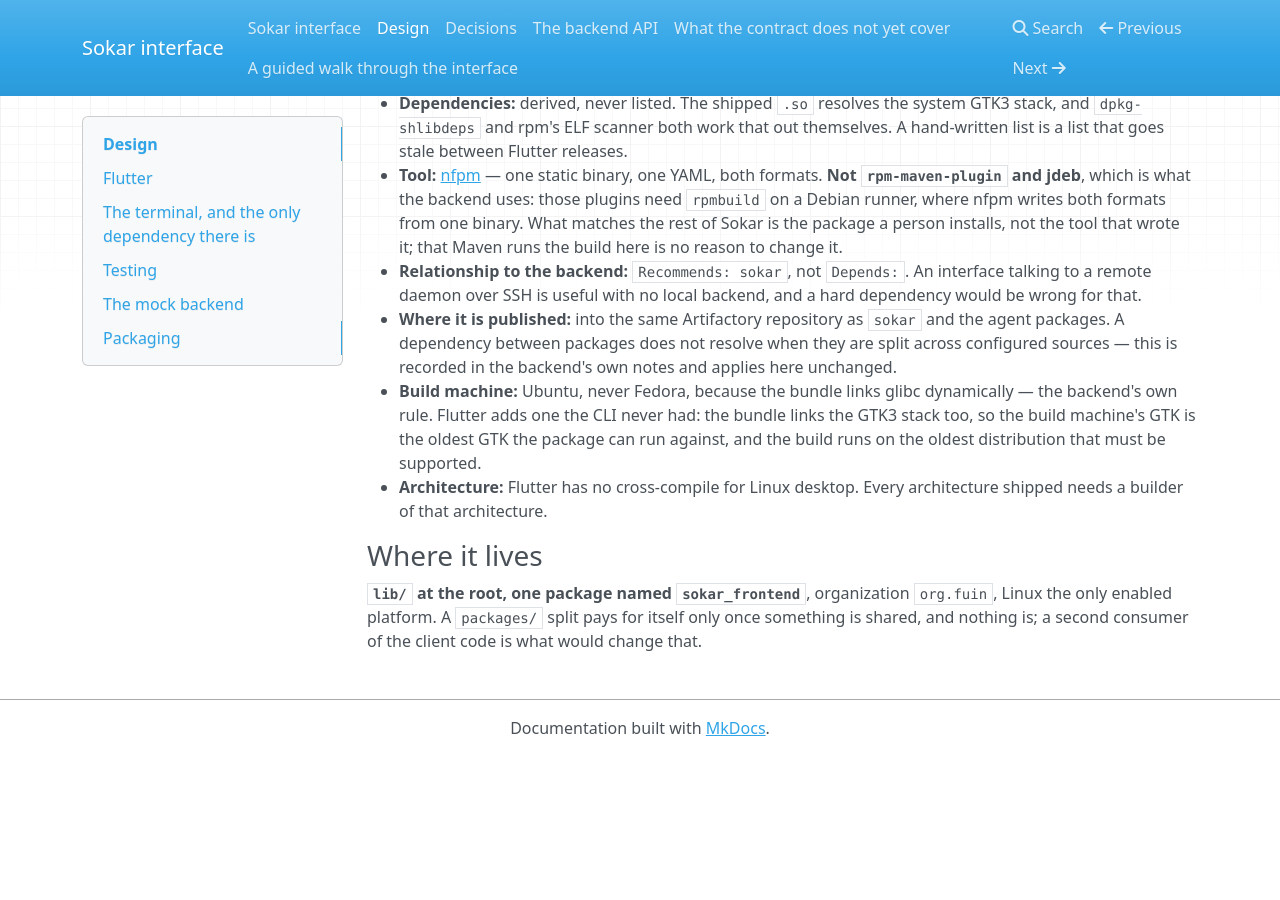
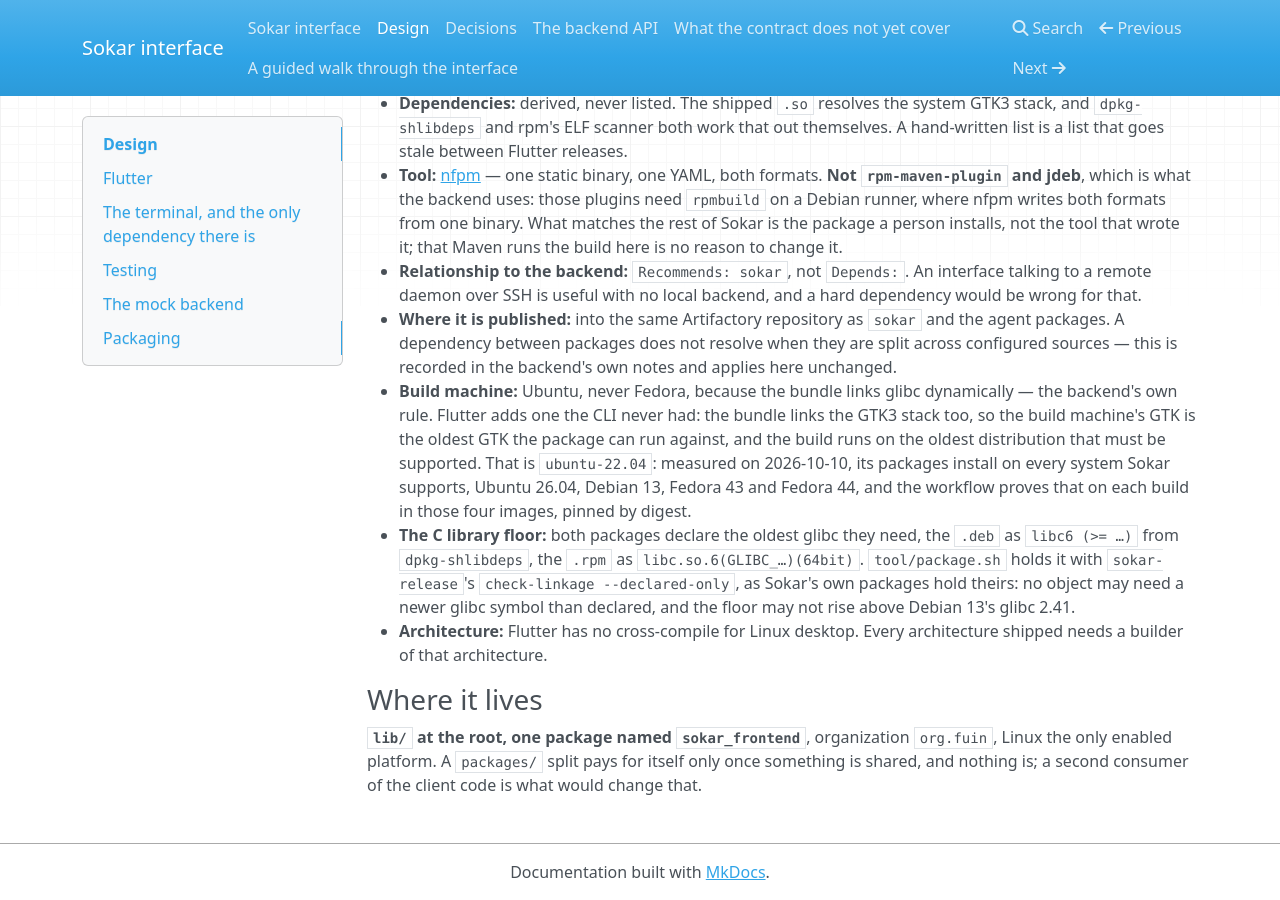
Before and after one commit to sokar-ai/sokar-frontend, an MkDocs documentation site: the page built from doc/design.md, in a window 1280 px wide and 900 px high, scrolled down 3701 px. Built offline with MkDocs 1.6.1, drawn with Linux system fonts in a browser that asks for light colours; nearby versions of some CDN libraries; before the commit the page ends 4457 px from its top, so only the background shows below that.

Commit message:
Hold the C library floor with Sokar's shared linkage check, and keep what the packages promise in the design notes

```diff
--- a/doc/design.md
+++ b/doc/design.md
@@ -186,7 +186,14 @@
 - **Build machine:** Ubuntu, never Fedora, because the bundle links glibc dynamically — the
   backend's own rule. Flutter adds one the CLI never had: the bundle links the GTK3 stack too,
   so the build machine's GTK is the oldest GTK the package can run against, and the build runs on
-  the oldest distribution that must be supported.
+  the oldest distribution that must be supported. That is `ubuntu-22.04`: measured on 2026-10-10,
+  its packages install on every system Sokar supports, Ubuntu 26.04, Debian 13, Fedora 43 and
+  Fedora 44, and the workflow proves that on each build in those four images, pinned by digest.
+- **The C library floor:** both packages declare the oldest glibc they need, the `.deb` as
+  `libc6 (>= …)` from `dpkg-shlibdeps`, the `.rpm` as `libc.so.6(GLIBC_…)(64bit)`. `tool/package.sh`
+  holds it with `sokar-release`'s `check-linkage --declared-only`, as Sokar's own packages hold
+  theirs: no object may need a newer glibc symbol than declared, and the floor may not rise above
+  Debian 13's glibc 2.41.
 - **Architecture:** Flutter has no cross-compile for Linux desktop. Every architecture shipped
   needs a builder of that architecture.
 
```
Also changed, not shown: CHANGELOG.md (+2 -1 lines), issues/F103-The-Packages-Promise-The-Systems-Sokar-Supports.md (deleted, +0 -58 lines), issues/README.md (+0 -1 lines), 1 other file.
